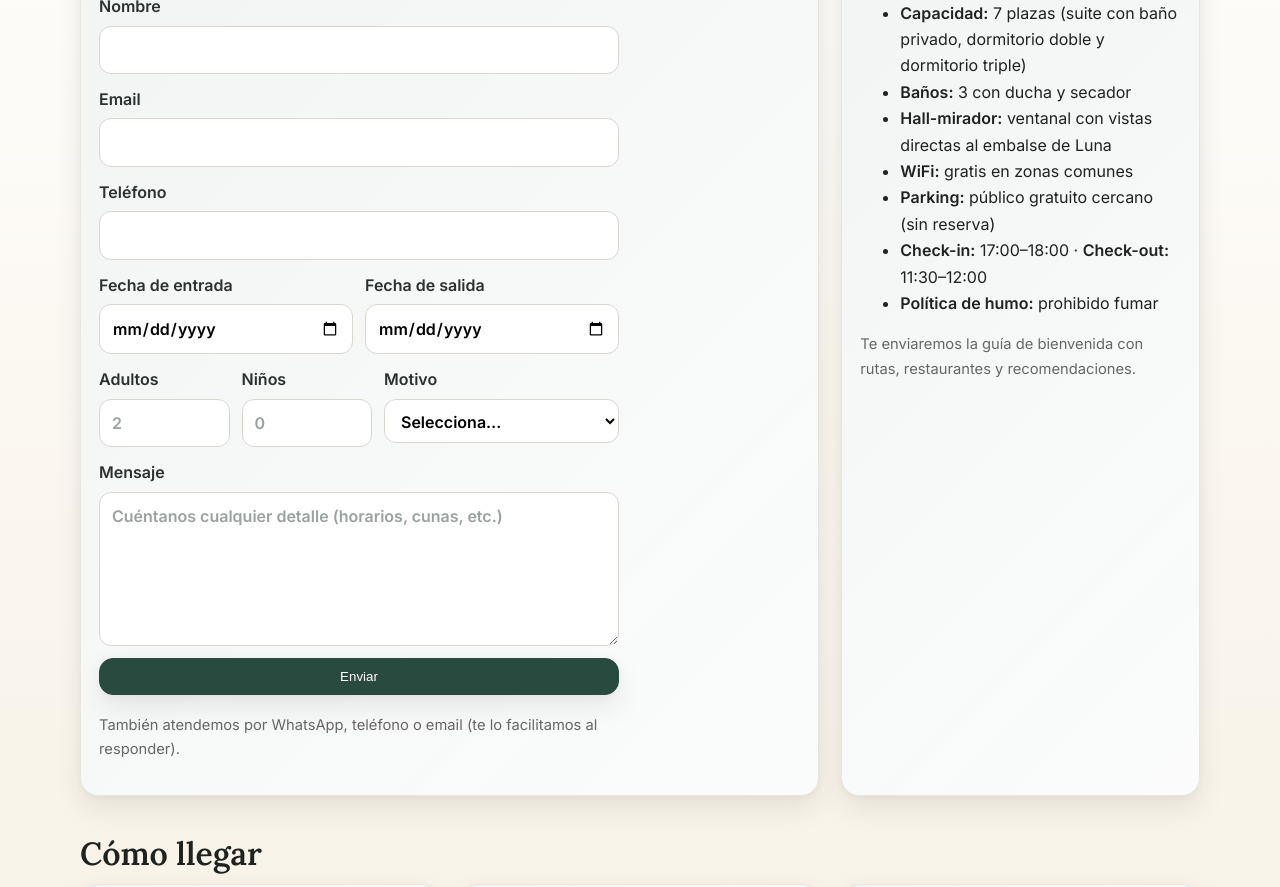
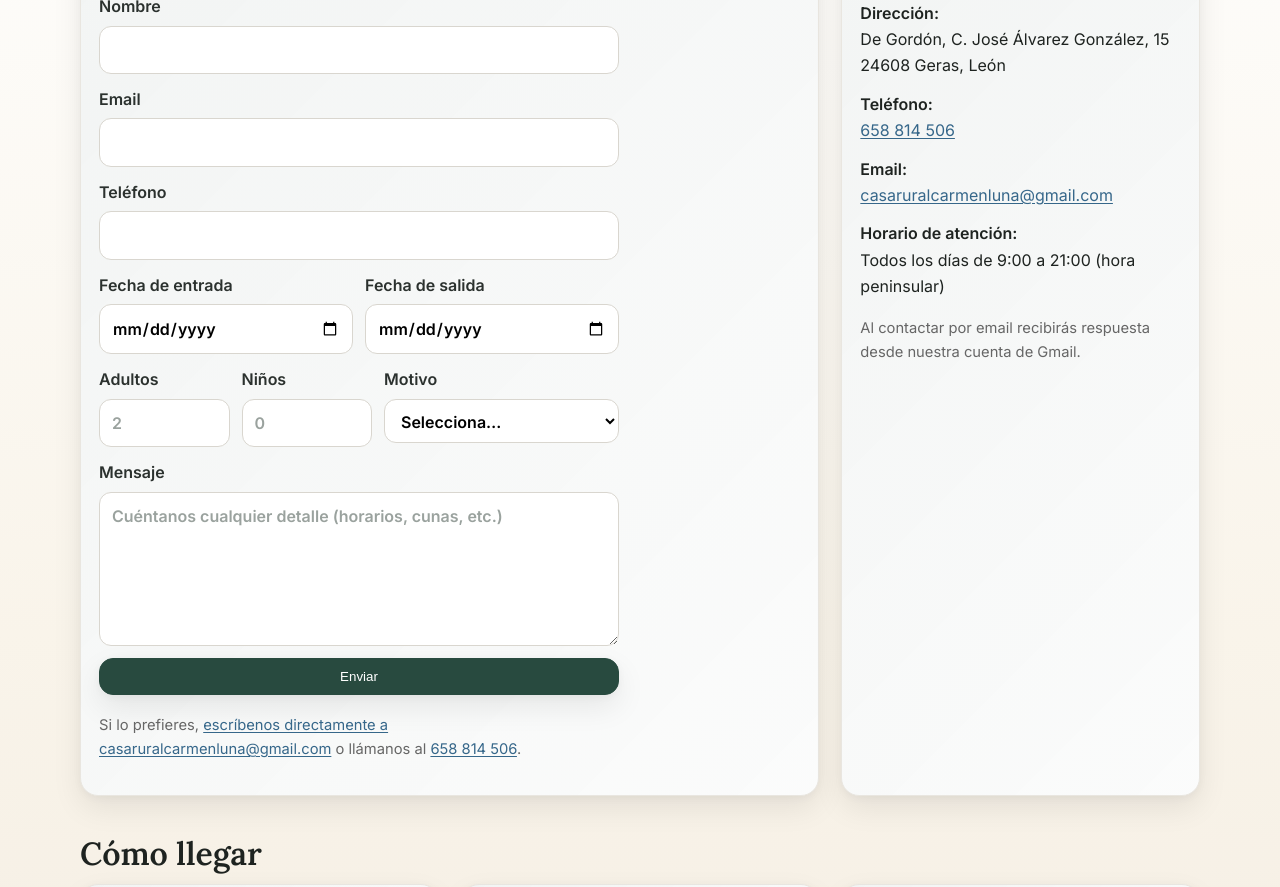
Before and after one commit to AdrianCarral/casa-rural-1, a plain HTML site: page contacto.html in a window 1280 px wide. Shown: the part 301-1188 px from the top of the page. Drawn offline with Linux system fonts and the light colour scheme.

Commit message:
Update contact details and nearby recommendations

```diff
--- a/contacto.html
+++ b/contacto.html
@@ -84,23 +84,33 @@
           </label>
 
           <button class="btn primary" type="submit">Enviar</button>
-          <p class="fine">También atendemos por WhatsApp, teléfono o email (te lo facilitamos al responder).</p>
+          <p class="fine">Si lo prefieres, <a href="mailto:casaruralcarmenluna@gmail.com">escríbenos directamente a casaruralcarmenluna@gmail.com</a> o llámanos al <a href="tel:+34658814506">658&nbsp;814&nbsp;506</a>.</p>
         </form>
       </div>
 
-      <!-- DATOS PRÁCTICOS -->
+      <!-- INFORMACIÓN DE CONTACTO -->
       <div class="card">
-        <h2 style="margin-top:0">Datos prácticos</h2>
-        <ul>
-          <li><strong>Capacidad:</strong> 7 plazas (suite con baño privado, dormitorio doble y dormitorio triple)</li>
-          <li><strong>Baños:</strong> 3 con ducha y secador</li>
-          <li><strong>Hall-mirador:</strong> ventanal con vistas directas al embalse de Luna</li>
-          <li><strong>WiFi:</strong> gratis en zonas comunes</li>
-          <li><strong>Parking:</strong> público gratuito cercano (sin reserva)</li>
-          <li><strong>Check-in:</strong> 17:00–18:00 · <strong>Check-out:</strong> 11:30–12:00</li>
-          <li><strong>Política de humo:</strong> prohibido fumar</li>
+        <h2 style="margin-top:0">Cómo contactar</h2>
+        <ul style="display:grid; gap:12px; padding-left:0; list-style:none;">
+          <li>
+            <strong>Dirección:</strong><br>
+            De Gordón, C. José Álvarez González, 15<br>
+            24608 Geras, León
+          </li>
+          <li>
+            <strong>Teléfono:</strong><br>
+            <a href="tel:+34658814506">658&nbsp;814&nbsp;506</a>
+          </li>
+          <li>
+            <strong>Email:</strong><br>
+            <a href="mailto:casaruralcarmenluna@gmail.com">casaruralcarmenluna@gmail.com</a>
+          </li>
+          <li>
+            <strong>Horario de atención:</strong><br>
+            Todos los días de 9:00 a 21:00 (hora peninsular)
+          </li>
         </ul>
-        <p class="fine">Te enviaremos la guía de bienvenida con rutas, restaurantes y recomendaciones.</p>
+        <p class="fine">Al contactar por email recibirás respuesta desde nuestra cuenta de Gmail.</p>
       </div>
     </div>
 
@@ -119,14 +129,6 @@
         <div class="card">
           <h3>Aeropuerto</h3>
           <p><strong>Aeropuerto de León</strong> a <strong>63 km</strong>.</p>
-        </div>
-        <div class="card">
-          <h3>Puntos cercanos</h3>
-          <ul>
-            <li><strong>Barrios de Luna</strong> · 9 km (mirador del embalse)</li>
-            <li><strong>Caldas de Luna</strong> · 9 km (balneario)</li>
-            <li><strong>Geras</strong> · 17 km (embutidos y calderetas)</li>
-          </ul>
         </div>
       </div>
 
```
Also changed, not shown: casa.html (+2 -2 lines), entorno.html (+6 -2 lines).
